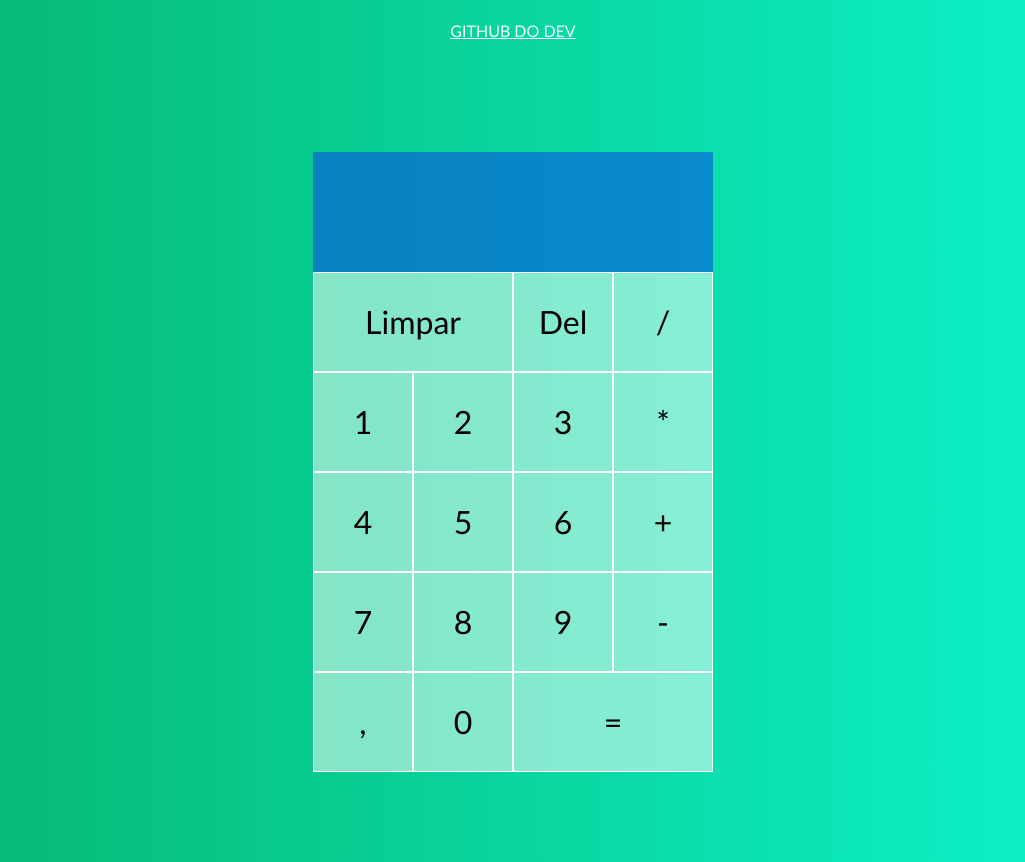
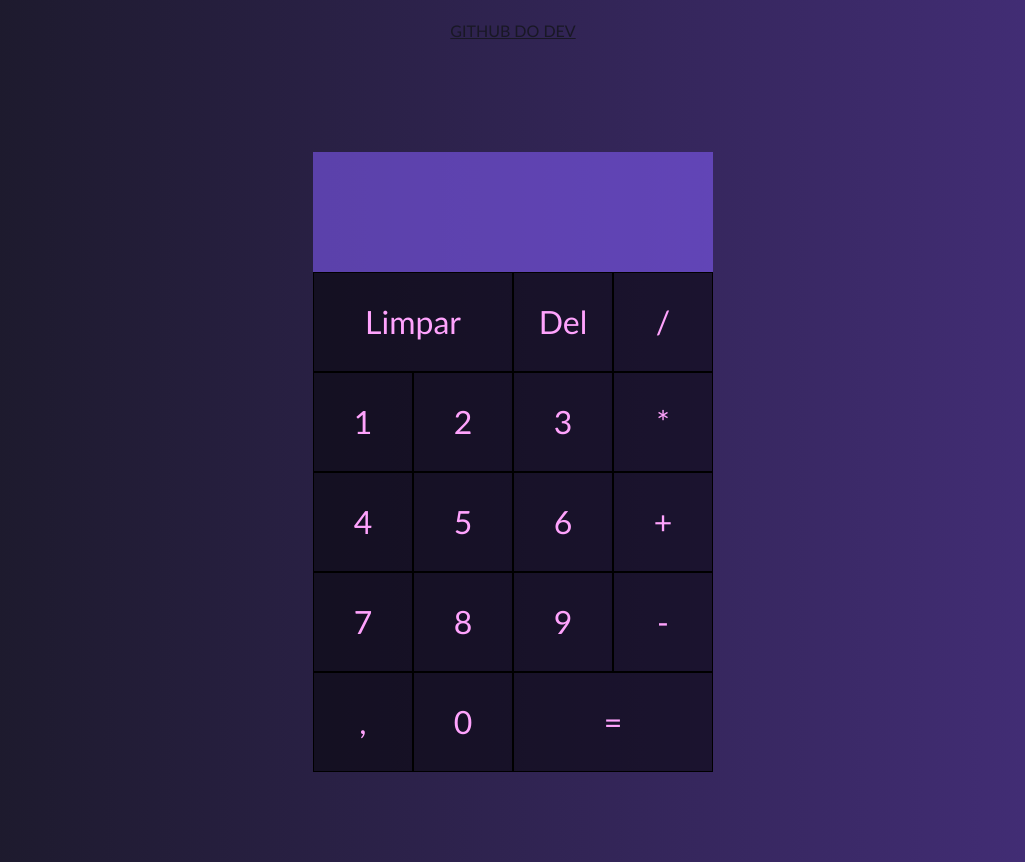
Before and after one commit to LuizHelio-Fim/Calculadora, a plain HTML site: page index.html in a window 1280 px wide. Shown: the whole page, without its empty margins (127-1152 px from the left). Drawn offline with Linux system fonts and the light colour scheme.

Commit message:
Update style.css
leaving it little dark

```diff
--- a/style.css
+++ b/style.css
@@ -7,7 +7,7 @@
   body {
     padding: 0;
     margin: 0;
-    background: linear-gradient(to right, #06b46d, #0df6cf);
+    background: linear-gradient(to right, #191825, #462f7d);
   }
 
   h1 {
@@ -20,11 +20,15 @@
     text-align: center;
     margin: auto;
     font-size: 1rem;
-    color: azure;
+    color: #191825;
   }
 
   a:hover {
-    color: bisque;
+    color: #ffa3fd;
+  }
+
+  button {
+    color: #ffa3fd;
   }
 
   .grid {
@@ -39,12 +43,12 @@
   .grid > button {
     cursor: pointer;
     font-size: 2rem;
-    border: 1px solid #fff;
+    border: 1px solid #000000;
     outline: none;
-    background-color: rgba(255, 255, 255, .50);
+    background-color: rgba(0, 0, 0, 0.5);
   }
   .grid > button:hover {
-    background-color: rgba(255, 255, 255, .95);
+    background-color: rgba(0, 0, 0, 0.95);
   }
 
   .big-span {
@@ -52,7 +56,7 @@
   }
   .display {
     grid-column: 1 / -1;
-    background-color: rgba(10, 70, 234, .55);
+    background-color: rgba(134, 93, 255, 0.55);
     display: flex;
     align-items: flex-end;
     justify-content: space-around;
```
